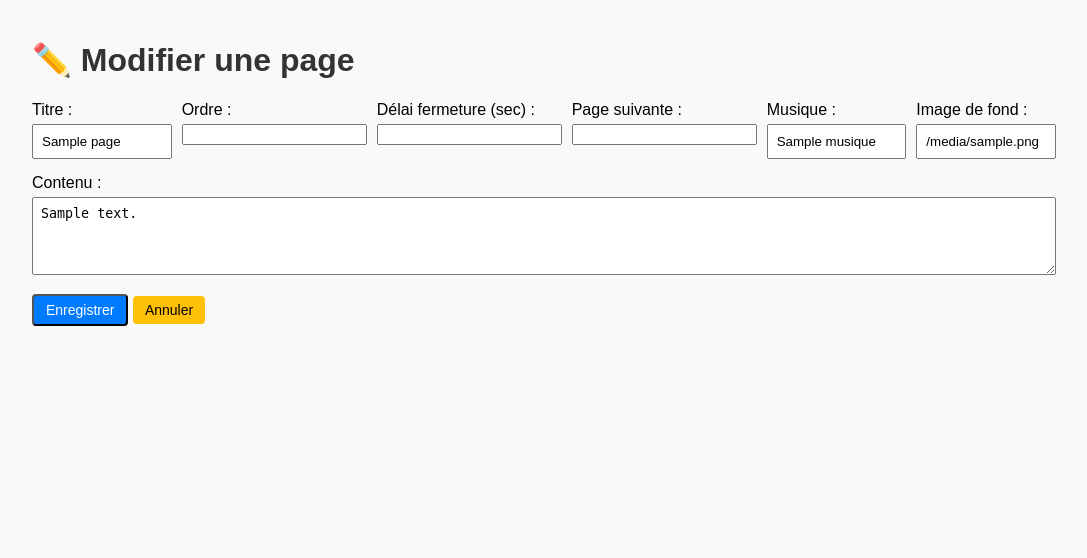
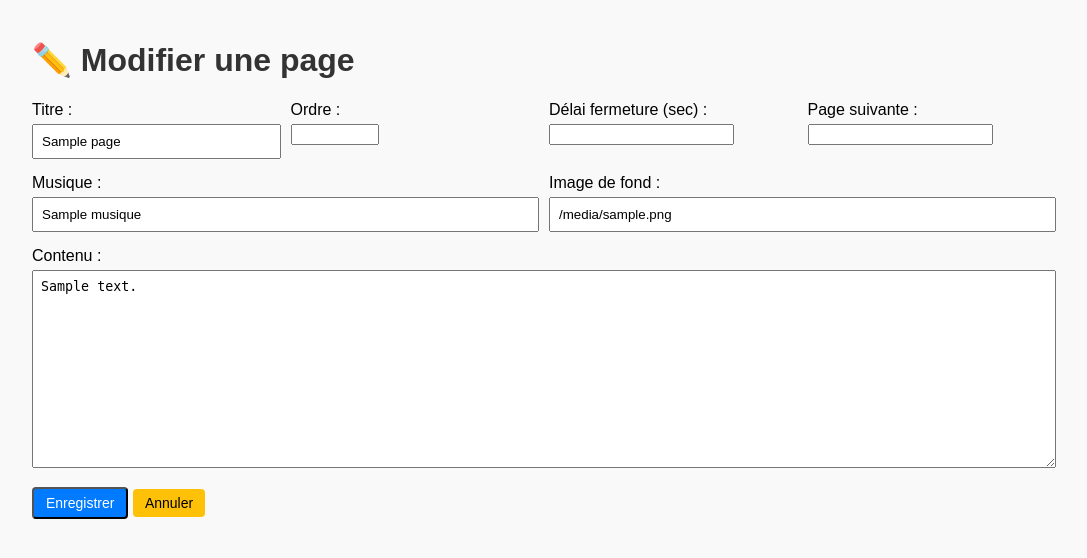
Before and after one commit to Pakal72/station72, a FastAPI app: page /pages/edit/1 in a window 1280 px wide. Shown: the top 558 px of the page, without its empty margins (96-1183 px from the left). Run offline with FastAPI, Linux system fonts and the light colour scheme; a database or web service that is not in the repository returns one stand-in record (values such as "Sample title"); some libraries are stand-ins or nearby versions.

Commit message:
Réorganise le formulaire de modification de page

```diff
--- a/static/style.css
+++ b/static/style.css
@@ -76,3 +76,7 @@ input[readonly] {
 .form-inline .form-group {
     flex: 1;
 }
+
+#ordre {
+    width: 80px;
+}
--- a/templates/add_page.html
+++ b/templates/add_page.html
@@ -35,6 +35,8 @@
                     <label for="page_suivante">Page suivante :</label>
                     <input type="number" id="page_suivante" name="page_suivante" value="{{ page.page_suivante if page else '' }}">
                 </div>
+            </div>
+            <div class="form-inline">
                 <div class="form-group">
                     <label for="musique">Musique :</label>
                     <input type="text" id="musique" name="musique" value="{{ page.musique if page else '' }}">
@@ -46,7 +48,7 @@
             </div>
             <div class="form-group">
                 <label for="contenu">Contenu :</label>
-                <textarea id="contenu" name="contenu" rows="4">{{ page.contenu if page else '' }}</textarea>
+                <textarea id="contenu" name="contenu" rows="12">{{ page.contenu if page else '' }}</textarea>
             </div>
             <div>
                 <button type="submit" class="btn btn-primary">Enregistrer</button>
```
Lines whose indentation alone changed are shown as unchanged.
